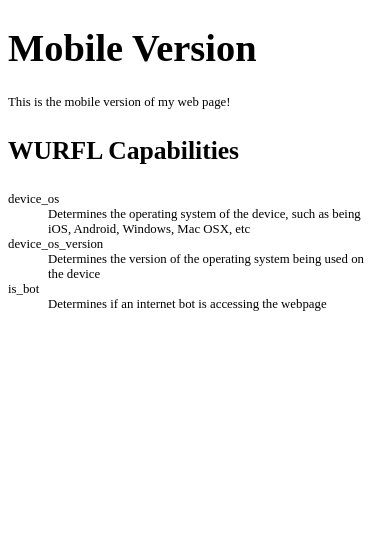
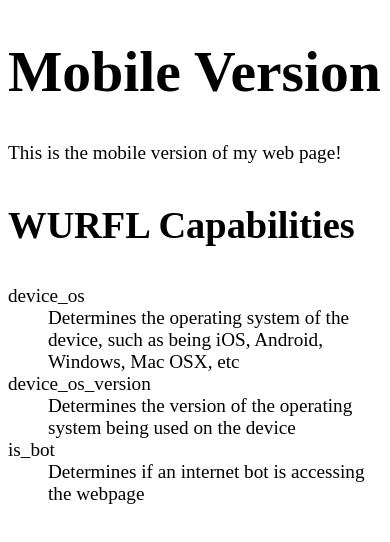
Before and after one commit to ikeavin/ikeavin.github.io, a plain HTML site: page mobile.html in a window 390 px wide. Drawn offline with Linux system fonts and the light colour scheme.

Commit message:
Update mobile.css

```diff
--- a/mobile.css
+++ b/mobile.css
@@ -1,5 +1,5 @@
 body {
-    font-size: 80%
+    font-size: 120%
 }
 h1 {
     font-size: 3em;
```
